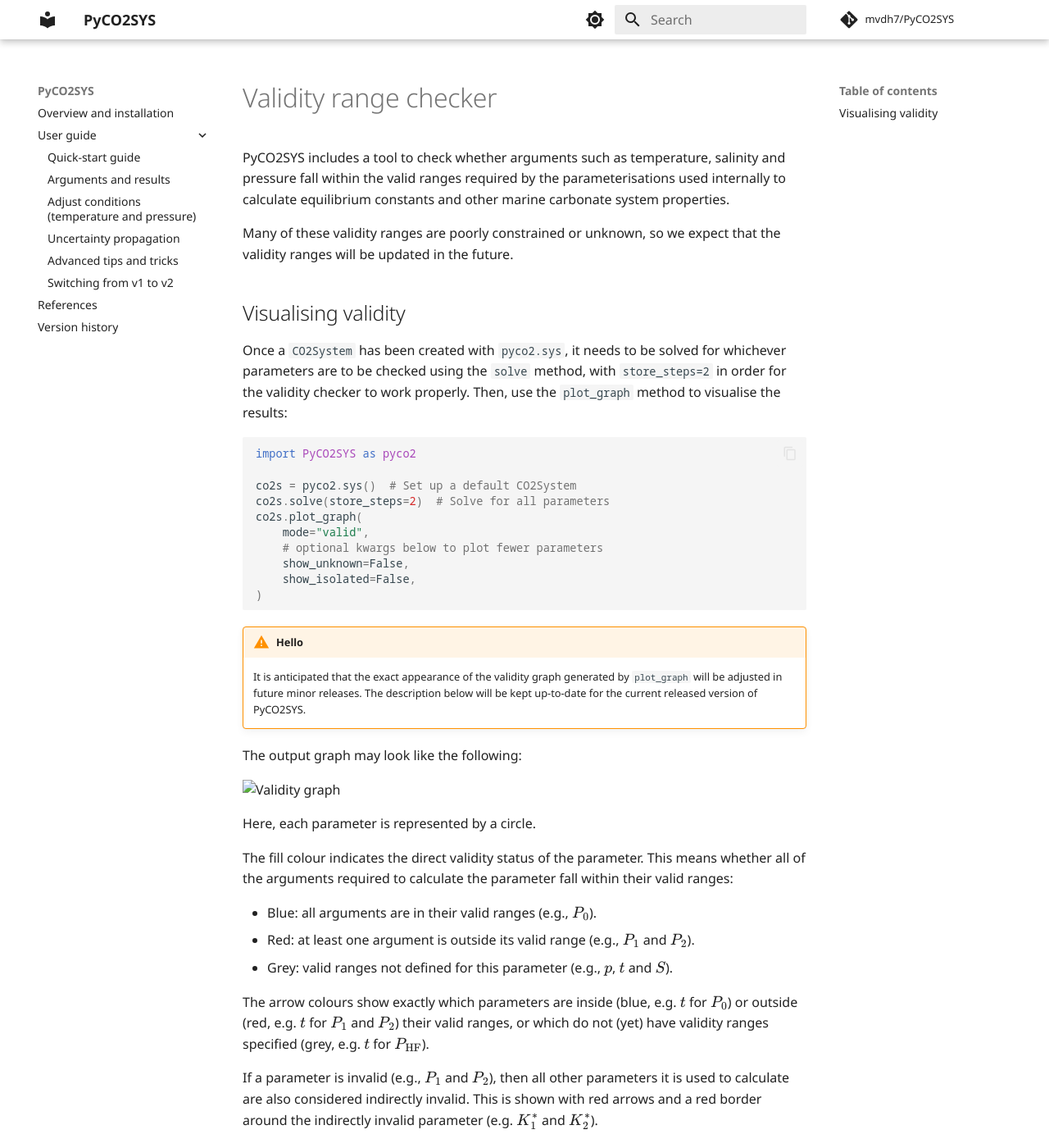
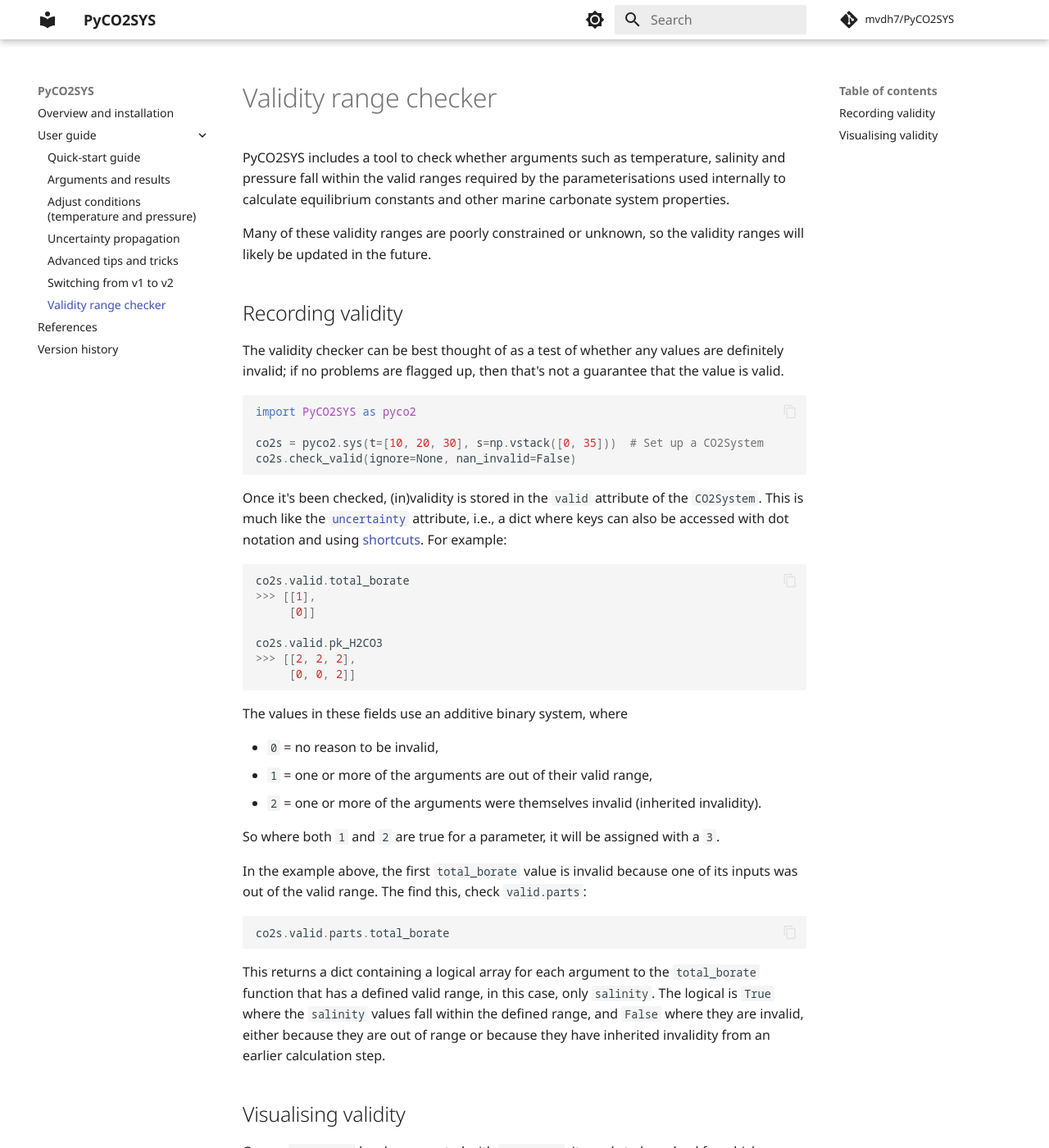
Before and after one commit to mvdh7/PyCO2SYS, an MkDocs documentation site: the page built from docs/validity.md, in a window 1280 px wide and 1400 px high. Shown: the whole window at 82% size. Built offline with MkDocs 1.6.1 and Material for MkDocs 9.7.7, drawn with Linux system fonts in a browser that asks for light colours; comment, search, counter and statistics services are not loaded; some of the changed text lies outside the part shown.

Commit message:
Improve and document validity checker

````diff
--- a/docs/validity.md
+++ b/docs/validity.md
@@ -2,32 +2,64 @@
 
 PyCO2SYS includes a tool to check whether arguments such as temperature, salinity and pressure fall within the valid ranges required by the parameterisations used internally to calculate equilibrium constants and other marine carbonate system properties.
 
-Many of these validity ranges are poorly constrained or unknown, so we expect that the validity ranges will be updated in the future.
+Many of these validity ranges are poorly constrained or unknown, so the validity ranges will likely be updated in the future.
 
-## Visualising validity
+## Recording validity
 
-Once a `CO2System` has been created with `pyco2.sys`, it needs to be solved for whichever parameters are to be checked using the `solve` method, with `store_steps=2` in order for the validity checker to work properly.  Then, use the `plot_graph` method to visualise the results:
+The validity checker can be best thought of as a test of whether any values are definitely invalid; if no problems are flagged up, then that's not a guarantee that the value is valid.
 
 ```python
 import PyCO2SYS as pyco2
 
-co2s = pyco2.sys()  # Set up a default CO2System
-co2s.solve(store_steps=2)  # Solve for all parameters
-co2s.plot_graph(
-    mode="valid",
-    # optional kwargs below to plot fewer parameters
-    show_unknown=False,
-    show_isolated=False,
-)
+co2s = pyco2.sys(t=[10, 20, 30], s=np.vstack([0, 35]))  # Set up a CO2System
+co2s.check_valid(ignore=None, nan_invalid=False)
 ```
 
-!!! warning "Hello"
+Once it's been checked, (in)validity is stored in the `valid` attribute of the `CO2System`.  This is much like the [`uncertainty`](uncertainty.md) attribute, i.e., a dict where keys can also be accessed with dot notation and using [shortcuts](advanced.md/#use-shortcuts).  For example:
 
-    It is anticipated that the exact appearance of the validity graph generated by `plot_graph` will be adjusted in future minor releases.  The description below will be kept up-to-date for the current released version of PyCO2SYS.
+```python
+co2s.valid.total_borate
+>>> [[1],
+     [0]]
+
+co2s.valid.pk_H2CO3
+>>> [[2, 2, 2],
+     [0, 0, 2]]
+```
+
+The values in these fields use an additive binary system, where
+
+  * `0` = no reason to be invalid,
+  * `1` = one or more of the arguments are out of their valid range,
+  * `2` = one or more of the arguments were themselves invalid (inherited invalidity).
+
+So where both `1` and `2` are true for a parameter, it will be assigned with a `3`.
+
+In the example above, the first `total_borate` value is invalid because one of its inputs was out of the valid range.  The find this, check `valid.parts`:
+
+```python
+co2s.valid.parts.total_borate
+```
+
+This returns a dict containing a logical array for each argument to the `total_borate` function that has a defined valid range, in this case, only `salinity`.  The logical is `True` where the `salinity` values fall within the defined range, and `False` where they are invalid, either because they are out of range or because they have inherited invalidity from an earlier calculation step.
+
+## Visualising validity
+
+Once a `CO2System` has been created with `pyco2.sys`, it needs to be solved for whichever parameters are to be checked using the `solve` method, with `store_steps=2` in order for the validity visualisation to work properly.  Then, use the `plot_graph` method to view the results:
+
+```python
+co2s = pyco2.sys()
+co2s.solve(store_steps=2)  # Solve for all parameters
+co2s.plot_graph(mode="valid")
+```
+
+!!! warning "Appearance may change"
+
+    The exact appearance of the validity graph generated by `plot_graph` may be adjusted in any future release.  The description below will be kept up-to-date for the currently released version of PyCO2SYS.
 
 The output graph may look like the following:
 
-![Validity graph](figures/files/fig_valid.png)
+![Validity graph](img/fig_valid.png)
 
 Here, each parameter is represented by a circle.
 
--- a/mkdocs.yml
+++ b/mkdocs.yml
@@ -12,14 +12,13 @@ repo_url: https://github.com/mvdh7/PyCO2SYS
 nav:
   - Overview and installation: index.md
   - User guide:
-    - Quick-start guide: quick.md
-    - Arguments and results: detail.md
-    - Adjust conditions (temperature and pressure): adjust.md
-    - Uncertainty propagation: uncertainty.md
-    - Advanced tips and tricks: advanced.md
-    - Switching from v1 to v2: v1_to_v2.md
-  # - Visualisation:
-  #   - Validity range checker: validity.md
+      - Quick-start guide: quick.md
+      - Arguments and results: detail.md
+      - Adjust conditions (temperature and pressure): adjust.md
+      - Uncertainty propagation: uncertainty.md
+      - Advanced tips and tricks: advanced.md
+      - Switching from v1 to v2: v1_to_v2.md
+      - Validity range checker: validity.md
   # - API reference: api.md
   # - Validation: validate.md
   - References: refs.md
````
Also changed, not shown: docs/img/fig_valid.png (added), 2 other files.
